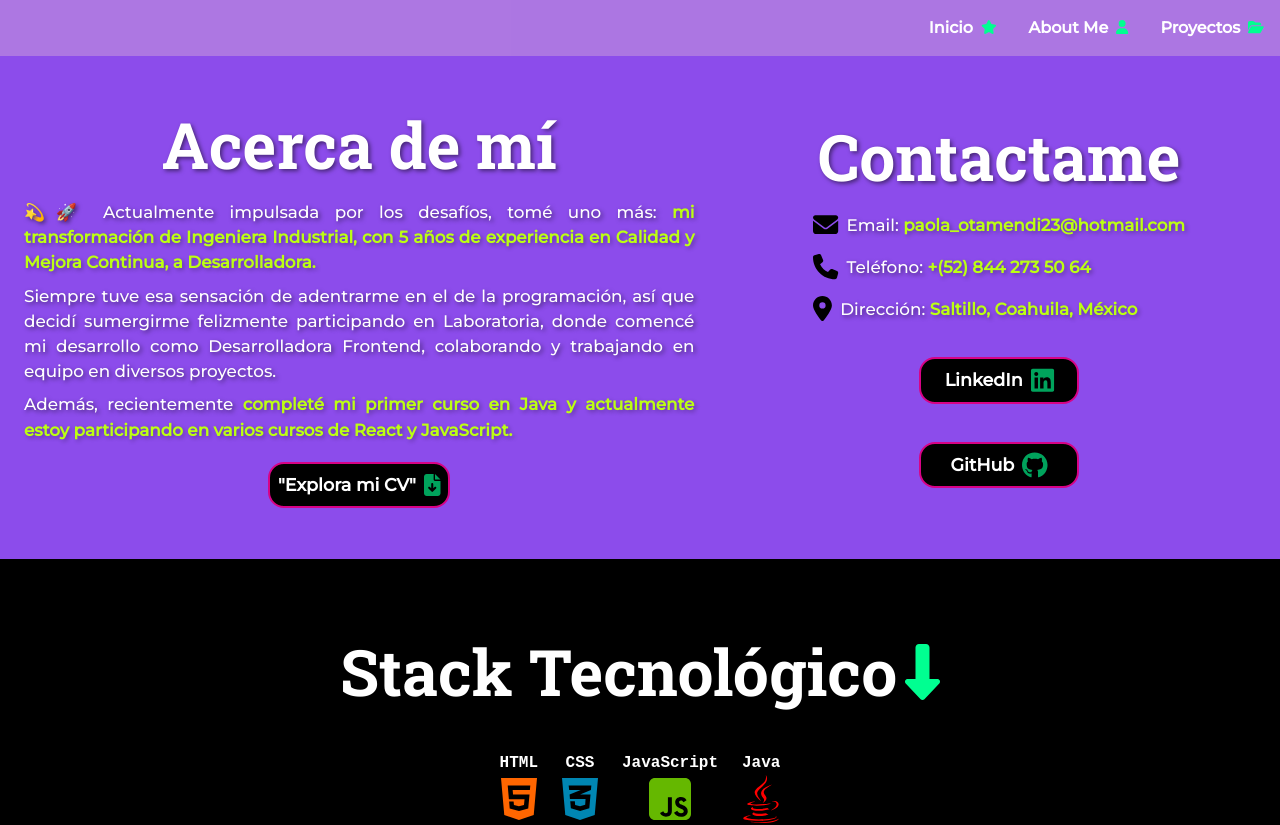
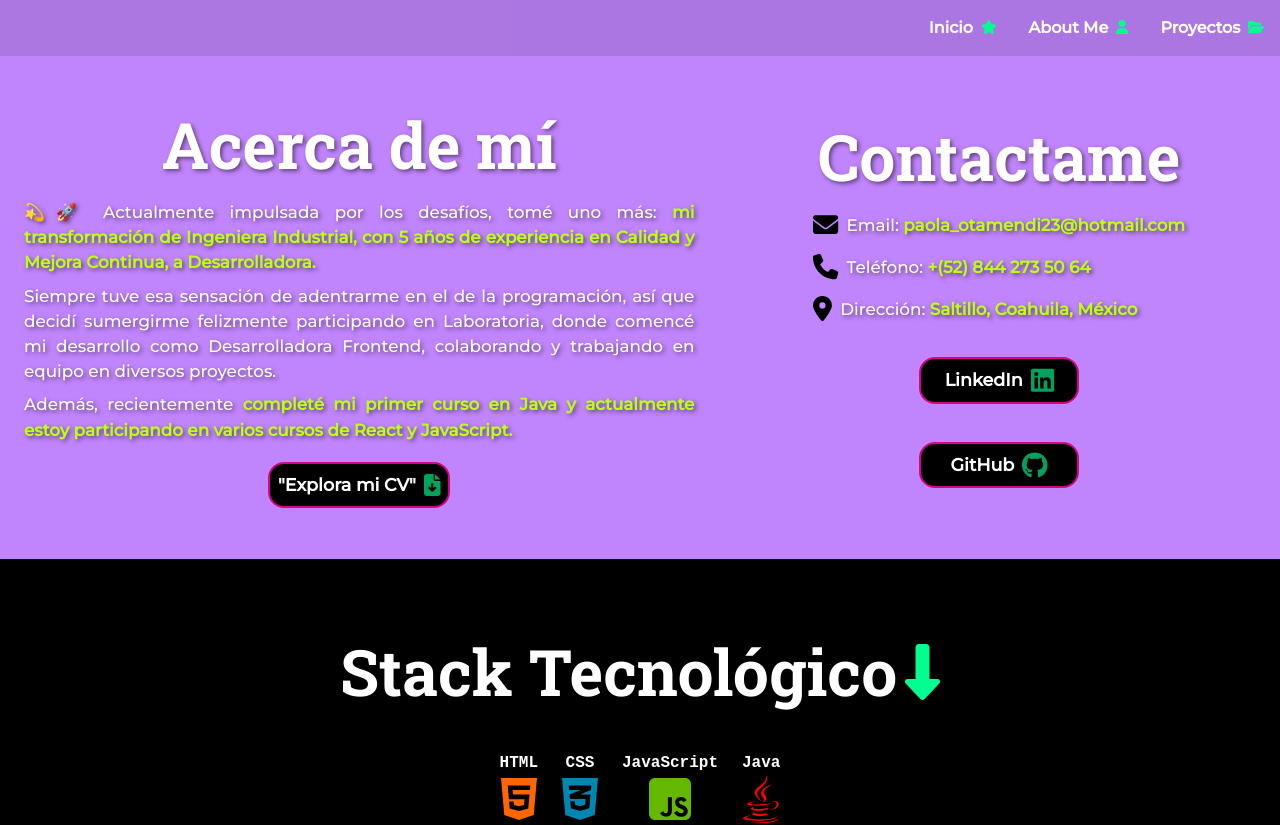
Before and after one commit to PaolaOtamendi/Portafolio, a React (Vite) app: page /Me in a window 1280 px wide. Shown: the top 825 px of the page. Built offline with nearby package versions, Linux system fonts and the light colour scheme.

Commit message:
fix paleta de colores

```diff
--- a/src/pages/aboutme.css
+++ b/src/pages/aboutme.css
@@ -1,7 +1,7 @@
 .contain-section2 {
     display: grid;
     grid-template-rows: repeat(auto-fit, minmax(300px, 1fr));
-    background-color: #8C4CEB;
+    /*background-color: #8C4CEB;*/
 }
 
 .part1 {
@@ -44,7 +44,7 @@
     font-size: 1.05rem;
     font-weight: 800;
     color: #bcff12;
-    text-shadow: 2px 2px 4px rgba(0, 0, 0, 0.297);
+    /*text-shadow: 2px 2px 4px rgba(0, 0, 0, 0.297);*/
 }
 
 .contain-part2 {
--- a/src/pages/proyectos.css
+++ b/src/pages/proyectos.css
@@ -16,8 +16,6 @@
     font-size: 1.4rem;
     text-shadow: 2px 2px 4px rgba(0, 0, 0, 0.5);
     background-color: #8C4CEB;
-    padding-left: 0.5rem;
-    padding-right: 0.5rem;
     margin-bottom: 1rem;
 }
 
```
